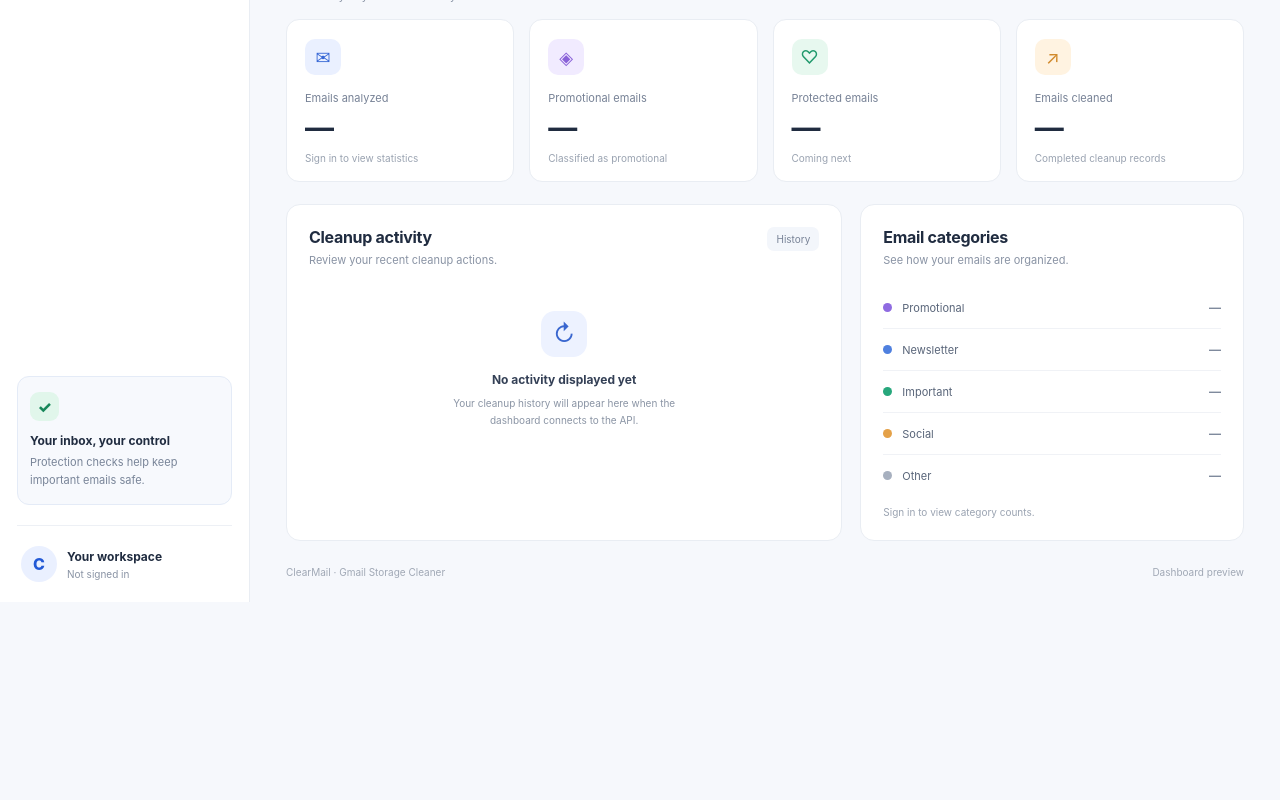
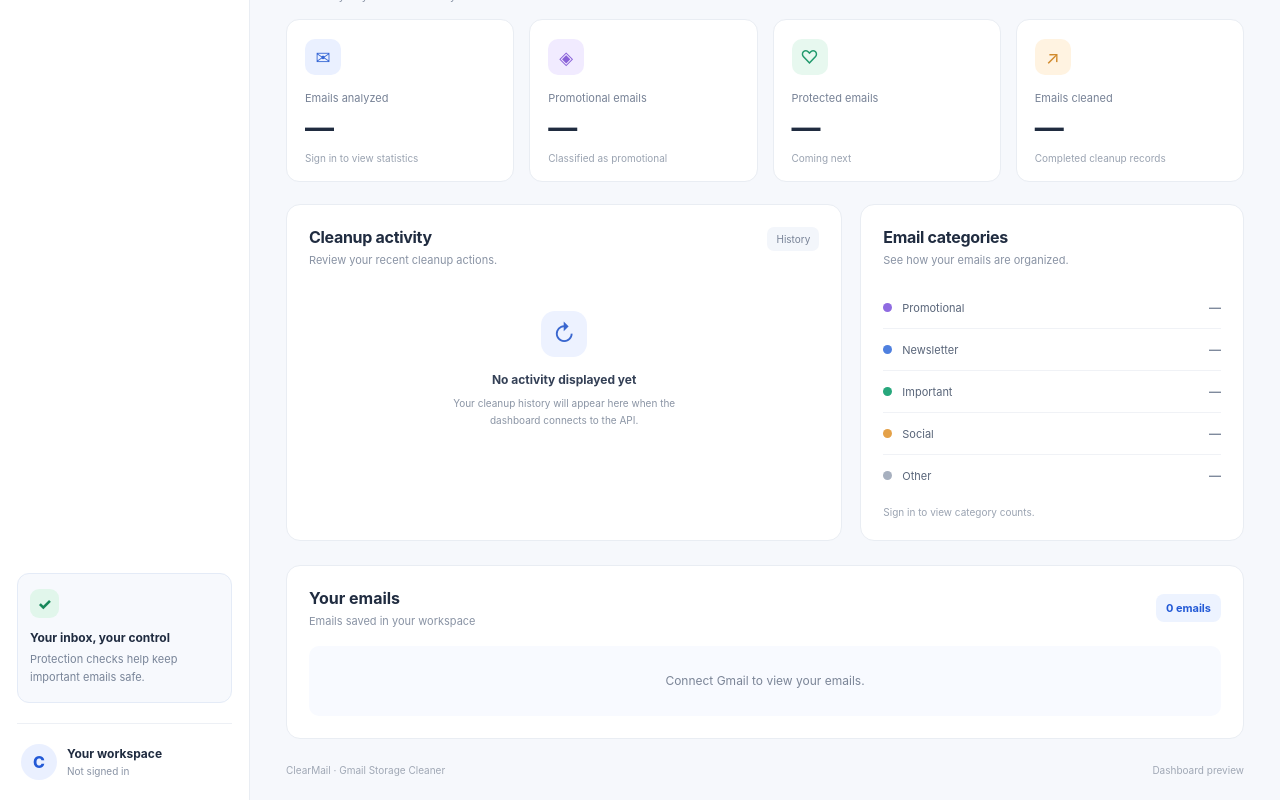
Before and after one commit to sumeetsrivastav07/AI-GMAIL-STORAGE-CLEANER, a React app in the folder frontend/: page / in a window 1280 px wide. Shown: the part 446-1246 px from the top of the page. Before the commit the page ends 1048 px from the top, so only its background shows below. Built offline with nearby package versions, Linux system fonts and the light colour scheme; the HTML template or start-up script is replaced by a standard one.

Commit message:
feat: add email list to dashboard

```diff
--- a/frontend/src/App.jsx
+++ b/frontend/src/App.jsx
@@ -1,6 +1,7 @@
 
 import { useEffect, useRef, useState } from "react";
 import "./App.css";
+import EmailList from "./components/EmailList.jsx";
 
 const BACKEND_ORIGIN = "http://localhost:5000";
 const TOKEN_KEY = "clearmail_token";
@@ -77,7 +78,6 @@ function App() {
 
     const isAuthenticated = Boolean(authToken && authUser);
 
-    // Receive Google OAuth result from the login popup.
     useEffect(() => {
         const handleAuthMessage = (event) => {
             if (event.origin !== BACKEND_ORIGIN) {
@@ -204,7 +204,7 @@ function App() {
         };
     }, [authToken]);
 
-    // Fetch cleanup statistics from cleanup history.
+    // Fetch cleanup statistics.
     useEffect(() => {
         if (!authToken) {
             setCleanupStats(null);
@@ -361,11 +361,7 @@ function App() {
                     : "Completed cleanup records";
         }
 
-        return {
-            ...stat,
-            value,
-            detail
-        };
+        return { ...stat, value, detail };
     });
 
     return (
@@ -428,7 +424,6 @@ function App() {
                             <h3>
                                 {authUser?.name || "Your workspace"}
                             </h3>
-
                             <p>
                                 {isAuthenticated
                                     ? authUser.email
@@ -721,6 +716,9 @@ function App() {
                         </article>
                     </section>
 
+                    {/* Actual email list */}
+                    <EmailList token={isAuthenticated ? authToken : ""} />
+
                     <footer className="dashboard-footer">
                         <span>ClearMail · Gmail Storage Cleaner</span>
                         <span>
--- /dev/null
+++ b/frontend/src/components/EmailList.css
@@ -0,0 +1,110 @@
+
+.email-list-section {
+    margin-top: 24px;
+    padding: 22px;
+    background: #ffffff;
+    border: 1px solid #e9edf3;
+    border-radius: 14px;
+}
+
+.email-list-heading {
+    display: flex;
+    align-items: center;
+    justify-content: space-between;
+    gap: 12px;
+    margin-bottom: 18px;
+}
+
+.email-list-heading h2 {
+    margin: 0;
+    color: #202c40;
+    font-size: 16px;
+}
+
+.email-list-heading p {
+    margin: 6px 0 0;
+    color: #8993a4;
+    font-size: 11px;
+}
+
+.email-total {
+    padding: 7px 10px;
+    border-radius: 8px;
+    background: #edf3ff;
+    color: #2259d6;
+    font-size: 11px;
+    font-weight: 700;
+    white-space: nowrap;
+}
+
+.email-list {
+    display: grid;
+}
+
+.email-item {
+    padding: 16px 0;
+    border-top: 1px solid #edf0f5;
+}
+
+.email-item-main h3 {
+    margin: 0;
+    color: #344056;
+    font-size: 12px;
+    font-weight: 700;
+    overflow-wrap: anywhere;
+}
+
+.email-subject {
+    margin: 7px 0 0;
+    color: #657084;
+    font-size: 12px;
+    line-height: 1.5;
+    overflow-wrap: anywhere;
+}
+
+.email-item-meta {
+    display: flex;
+    flex-wrap: wrap;
+    align-items: center;
+    gap: 10px;
+    margin-top: 10px;
+    color: #8993a4;
+    font-size: 10px;
+}
+
+.email-category {
+    padding: 5px 8px;
+    border-radius: 6px;
+    background: #f1f4fa;
+    color: #52617a;
+    text-transform: capitalize;
+}
+
+.email-list-message {
+    padding: 25px 12px;
+    text-align: center;
+    color: #7b8597;
+    background: #f8faff;
+    border-radius: 10px;
+    font-size: 12px;
+    line-height: 1.6;
+}
+
+.email-list-error {
+    padding: 13px;
+    border-radius: 9px;
+    background: #fff0f0;
+    color: #b42318;
+    font-size: 12px;
+    overflow-wrap: anywhere;
+}
+
+@media (max-width: 600px) {
+    .email-list-section {
+        padding: 16px;
+    }
+
+    .email-list-heading {
+        align-items: flex-start;
+    }
+}
--- /dev/null
+++ b/frontend/src/components/EmailList.jsx
@@ -0,0 +1,160 @@
+
+import { useEffect, useState } from "react";
+import "./EmailList.css";
+
+const BACKEND_ORIGIN = "http://localhost:5000";
+
+function EmailList({ token }) {
+    const [emails, setEmails] = useState([]);
+    const [loading, setLoading] = useState(false);
+    const [error, setError] = useState("");
+
+    useEffect(() => {
+        if (!token) {
+            setEmails([]);
+            setError("");
+            setLoading(false);
+            return;
+        }
+
+        let cancelled = false;
+
+        const fetchEmails = async () => {
+            setLoading(true);
+            setError("");
+
+            try {
+                const response = await fetch(
+                    `${BACKEND_ORIGIN}/api/gmail/emails`,
+                    {
+                        headers: {
+                            Authorization: `Bearer ${token}`
+                        }
+                    }
+                );
+
+                const result = await response.json();
+
+                if (!response.ok || !result.success) {
+                    throw new Error(
+                        result.message || "Failed to fetch emails"
+                    );
+                }
+
+                if (!Array.isArray(result.data)) {
+                    throw new Error(
+                        "Invalid email data received from server"
+                    );
+                }
+
+                if (!cancelled) {
+                    setEmails(result.data);
+                }
+            } catch (error) {
+                if (!cancelled) {
+                    setEmails([]);
+                    setError(
+                        error.message || "Could not load emails"
+                    );
+                }
+            } finally {
+                if (!cancelled) {
+                    setLoading(false);
+                }
+            }
+        };
+
+        fetchEmails();
+
+        return () => {
+            cancelled = true;
+        };
+    }, [token]);
+
+    const formatDate = (dateValue) => {
+        if (!dateValue) {
+            return "Date unavailable";
+        }
+
+        const date = new Date(dateValue);
+
+        if (Number.isNaN(date.getTime())) {
+            return "Date unavailable";
+        }
+
+        return date.toLocaleDateString();
+    };
+
+    return (
+        <section className="email-list-section">
+            <div className="email-list-heading">
+                <div>
+                    <h2>Your emails</h2>
+                    <p>Emails saved in your workspace</p>
+                </div>
+
+                <span className="email-total">
+                    {loading ? "Loading..." : `${emails.length} emails`}
+                </span>
+            </div>
+
+            {!token && (
+                <div className="email-list-message">
+                    Connect Gmail to view your emails.
+                </div>
+            )}
+
+            {loading && (
+                <div className="email-list-message">
+                    Loading your emails...
+                </div>
+            )}
+
+            {error && (
+                <div className="email-list-error" role="alert">
+                    {error}
+                </div>
+            )}
+
+            {!loading && !error && token && emails.length === 0 && (
+                <div className="email-list-message">
+                    No saved emails found. Fetch your Gmail messages
+                    through the backend first.
+                </div>
+            )}
+
+            {!loading && !error && emails.length > 0 && (
+                <div className="email-list">
+                    {emails.map((email) => (
+                        <article
+                            className="email-item"
+                            key={email.messageId}
+                        >
+                            <div className="email-item-main">
+                                <h3>
+                                    {email.sender || "Unknown sender"}
+                                </h3>
+
+                                <p className="email-subject">
+                                    {email.subject || "(No subject)"}
+                                </p>
+
+                                <div className="email-item-meta">
+                                    <span className="email-category">
+                                        {email.category || "other"}
+                                    </span>
+
+                                    <span>
+                                        {formatDate(email.date)}
+                                    </span>
+                                </div>
+                            </div>
+                        </article>
+                    ))}
+                </div>
+            )}
+        </section>
+    );
+}
+
+export default EmailList;
```
